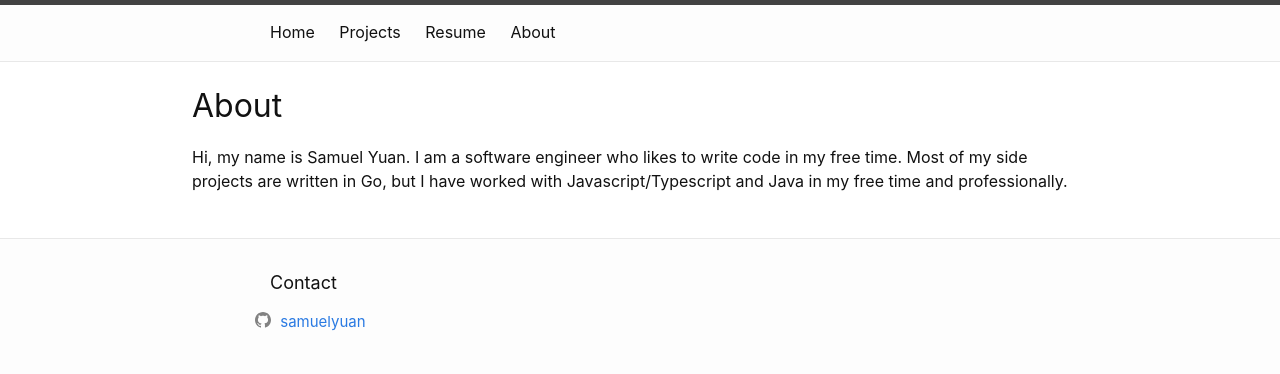
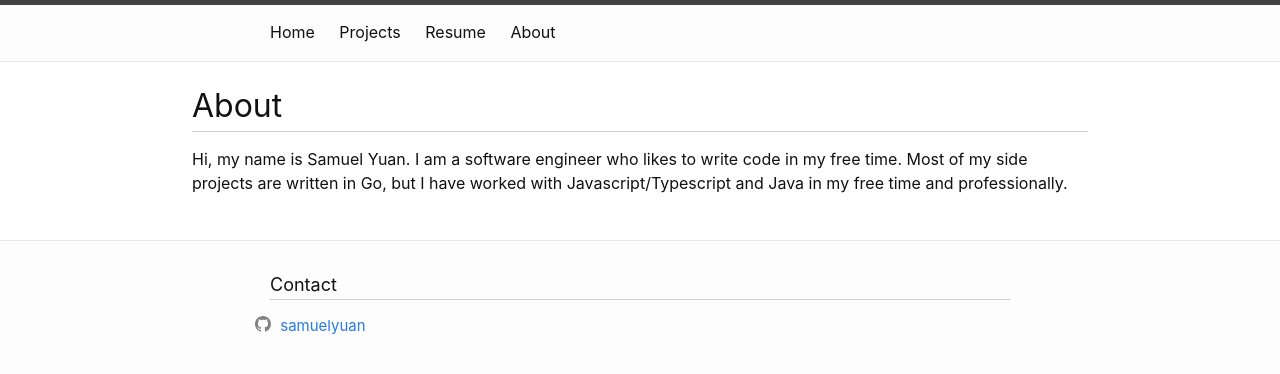
Before and after one commit to samuelyuan/samuelyuan.github.io, a Jekyll site: the page built from about.md, in a window 1280 px wide. Shown: the top 374 px of the page. Built offline with Jekyll 4.4.1, drawn with Linux system fonts in a browser that asks for light colours.

Commit message:
Add border under headers to separate sections

```diff
--- a/assets/main.css
+++ b/assets/main.css
@@ -38,6 +38,17 @@ li > ul, li > ol { margin-bottom: 0; }
 
 /** Headings */
 h1, h2, h3, h4, h5, h6 { font-weight: 400; }
+
+h1::after,
+h2::after,
+h3::after,
+h4::after,
+h5::after {
+  content: "";
+  display: block;
+  border-bottom: 1px solid var(--color-book-border, rgba(13,17,23,.2));
+  height: 1px;
+}
 
 /** Links */
 a { color: #2a7ae2; text-decoration: none; }
```
Also changed, not shown: projects.md (+14 -3 lines).
